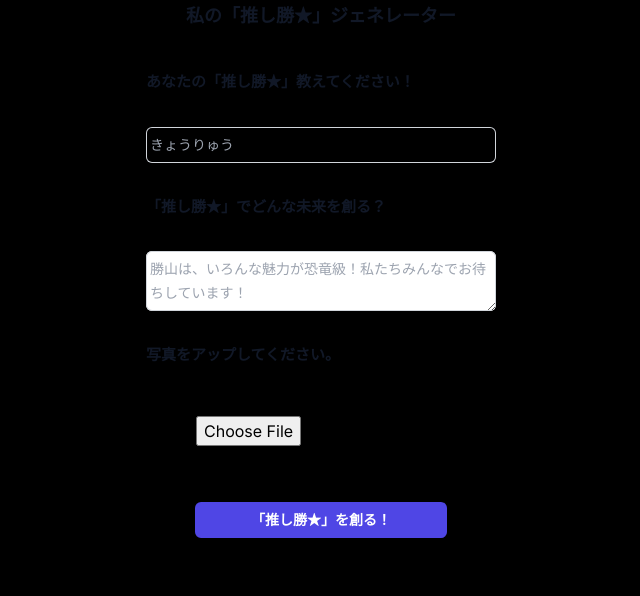
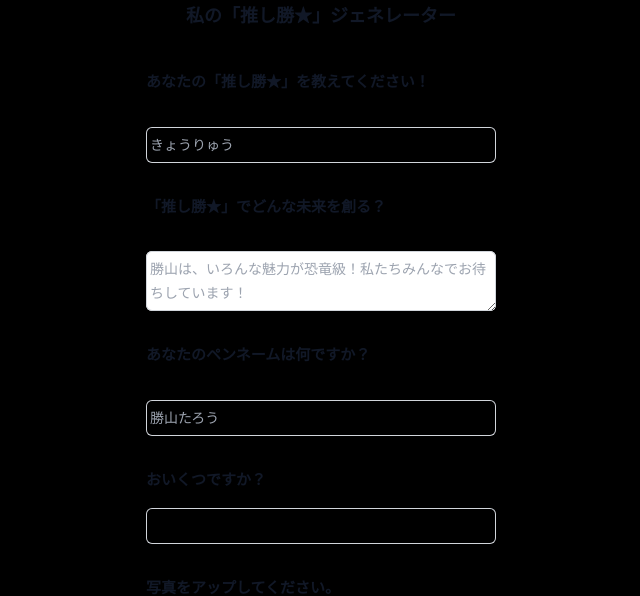
Before and after one commit to cicada-1/oshikatsu-maker-test, a Next.js app: page / in a window 1280 px wide. Shown: the part 318-914 px from the top of the page, without its empty margins (319-959 px from the left). Built offline with nearby package versions, Linux system fonts and the light colour scheme.

Commit message:
Created pen name and age fields in form, with validations for max length of name and max age.

```diff
--- a/app/page.tsx
+++ b/app/page.tsx
@@ -11,6 +11,8 @@ export default function Home() {
   const [formData, setFormData] = useState({
     oshikatsu: '',
     mirai: '',
+    penname: '',
+    age: '',
   });
 
   const [selectedImage, setSelectedImage] = useState(null);
@@ -20,6 +22,8 @@ export default function Home() {
   const [submittedText, setSubmittedText] = useState({
     oshikatsu: '',
     mirai: '',
+    penname: '',
+    age: '',
   });
 
   const oshikatsuChangeHandler = (e) => {
@@ -31,6 +35,21 @@ export default function Home() {
   };
 
   const miraiChangeHandler = (e) => {
+    setFormData({
+      ...formData,
+      [e.target.name]: e.target.value
+    });
+    e.target.setCustomValidity("");
+  };
+
+  const pennameChangeHandler = (e) => {
+    setFormData({
+      ...formData,
+      [e.target.name]: e.target.value
+    });
+  };
+
+  const ageChangeHandler = (e) => {
     setFormData({
       ...formData,
       [e.target.name]: e.target.value
@@ -99,7 +118,7 @@ export default function Home() {
           <div className="form mt-10 grid grid-cols-1 gap-x-6 gap-y-8 sm:grid-cols-6">
             <div className="col-span-full">
               <label htmlFor="oshikatsu" className="form-heading block font-semibold leading-6 text-gray-900">
-                あなたの「推し勝★」教えてください！
+                あなたの「推し勝★」を教えてください！
               </label>
               <p className="form-note">※7字まで入力できます。</p>
               <div className="mt-2">
@@ -137,6 +156,48 @@ export default function Home() {
                   onInvalid={(e) => { e.target.setCustomValidity("入力してください") }}
                   onChange={miraiChangeHandler}
                 />
+              </div>
+            </div>
+
+            <div className="col-span-full">
+              <label htmlFor="penname" className="form-heading block font-semibold leading-6 text-gray-900">
+                あなたのペンネームは何ですか？
+              </label>
+              <p className="form-note">※10字まで入力できます。</p>
+              <div className="mt-2">
+                <div className="flex mt-4 rounded-md shadow-sm ring-1 ring-inset ring-gray-300 focus-within:ring-2 focus-within:ring-inset focus-within:ring-indigo-600 sm:max-w-md">
+                  <input
+                    type="text"
+                    name="penname"
+                    id="penname"
+                    value={formData.penname}
+                    maxLength={10}
+                    className="block flex-1 rounded-md border-0 bg-transparent py-1.5 pl-1 text-gray-900 placeholder:text-gray-400 focus:ring-0 sm:text-sm sm:leading-6"
+                    placeholder="勝山たろう"
+                    onChange={pennameChangeHandler}
+                  />
+                </div>
+              </div>
+            </div>
+
+            <div className="col-span-full">
+              <label htmlFor="age" className="form-heading block font-semibold leading-6 text-gray-900">
+                おいくつですか？
+              </label>
+              <p className="form-note"></p>
+              <div className="mt-2">
+                <div className="flex mt-4 rounded-md shadow-sm ring-1 ring-inset ring-gray-300 focus-within:ring-2 focus-within:ring-inset focus-within:ring-indigo-600">
+                  <input
+                    type="number"
+                    name="age"
+                    id="age"
+                    value={formData.age}
+                    max={120}
+                    className="block flex-1 rounded-md border-0 bg-transparent py-1.5 pl-1 text-gray-900 placeholder:text-gray-400 focus:ring-0 sm:text-sm sm:leading-6"
+                    onInvalid={(e) => { e.target.setCustomValidity("120まで入力できます") }}
+                    onChange={ageChangeHandler}
+                  />
+                </div>
               </div>
             </div>
 
```
